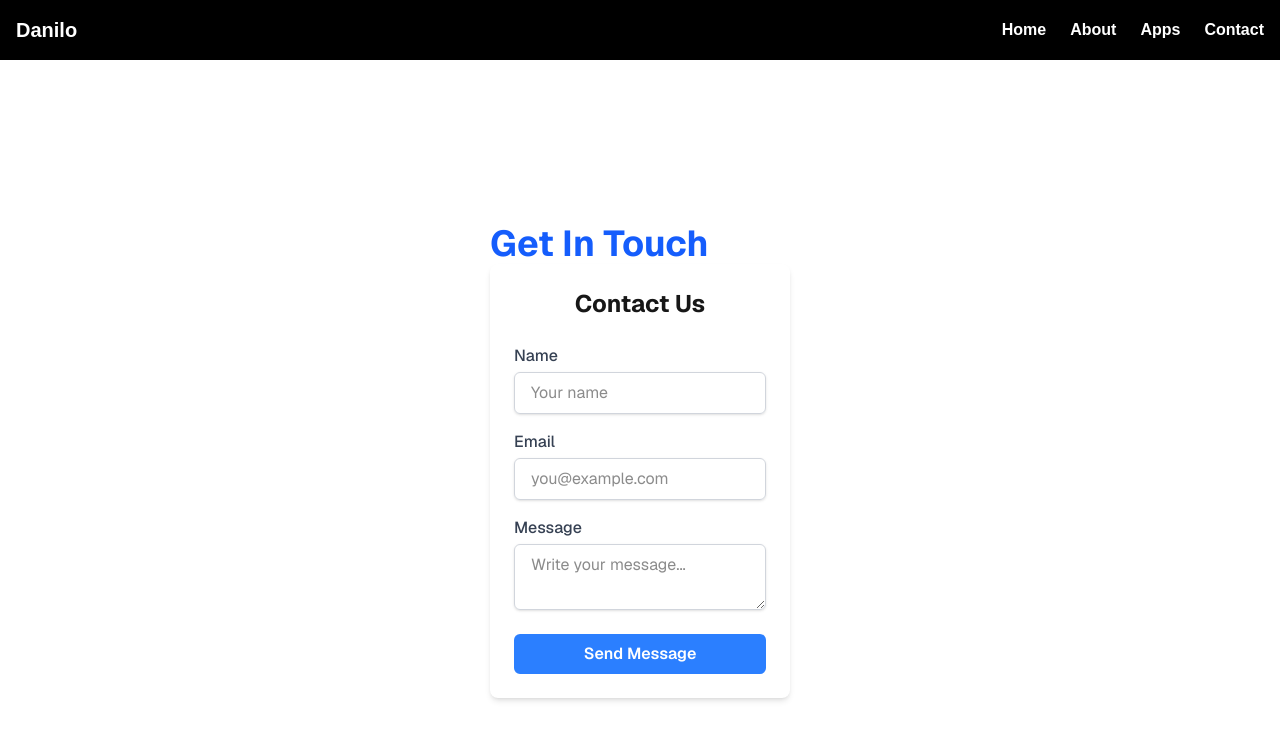
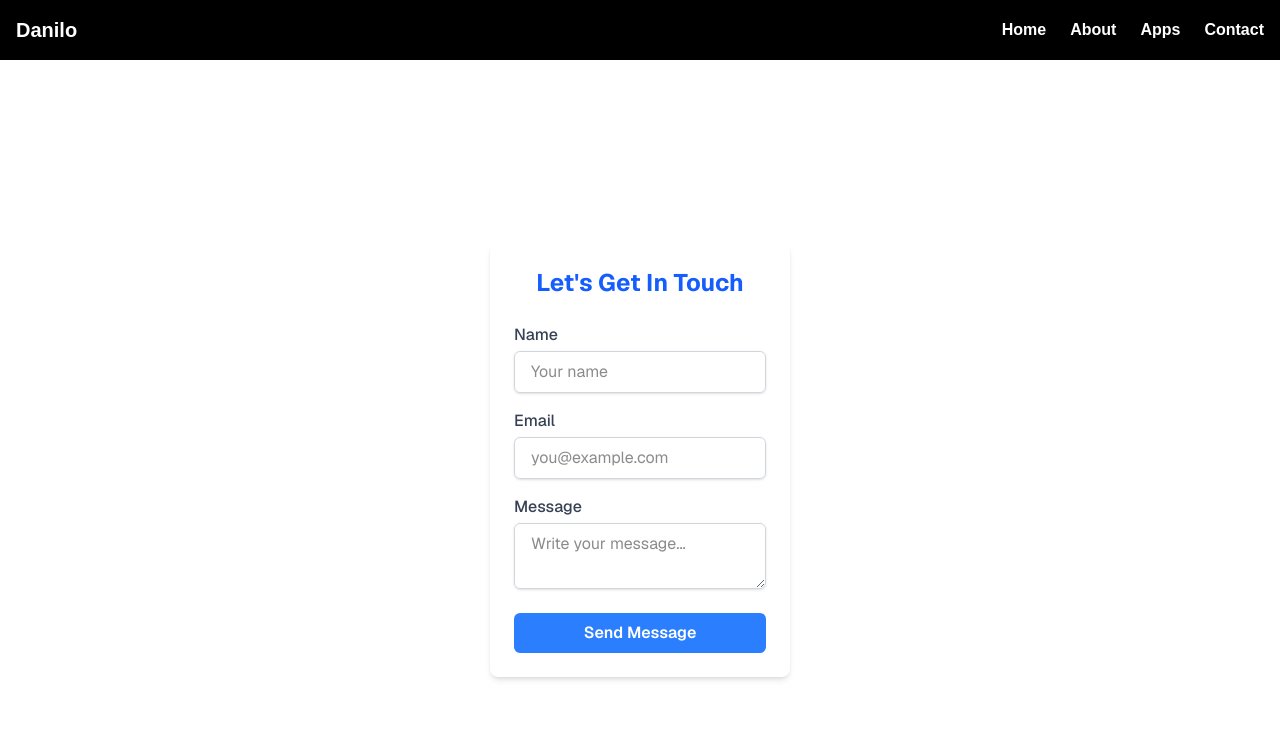
Before and after one commit to kulisic4/my-next-portfolio, a Next.js app: page /contact in a window 1280 px wide. Shown: the top 740 px of the page. Built offline with nearby package versions, Linux system fonts and the light colour scheme.

Commit message:
fixing h2 message in contact form

```diff
--- a/app/contact/page.tsx
+++ b/app/contact/page.tsx
@@ -5,7 +5,6 @@ const contact = () => {
   return (
     <div className="font-sans grid grid-rows-[20px_1fr_20px] items-center justify-items-center min-h-screen p-8 pb-20 gap-16 sm:p-20">
       <main className="flex flex-col row-start-2 items-center sm:items-start">
-        <h1 className="text-4xl font-bold text-blue-600">Get In Touch</h1>
           <ContactForm />
       </main>
     </div>
--- a/components/ContactForm.tsx
+++ b/components/ContactForm.tsx
@@ -15,7 +15,7 @@ export default function ContactForm() {
 
   return (
     <form onSubmit ={handleSubmit} className="max-w-md mx-auto p-6 bg-white rounded-lg shadow-md">
-      <h2 className="text-2xl font-bold mb-6 text-center">Contact Us</h2>
+      <h2 className="text-2xl text-center mb-6 font-bold text-blue-600">Let's Get In Touch</h2>
 
       <label className="block mb-4">
         <span className="text-gray-700 font-medium">Name</span>
```
